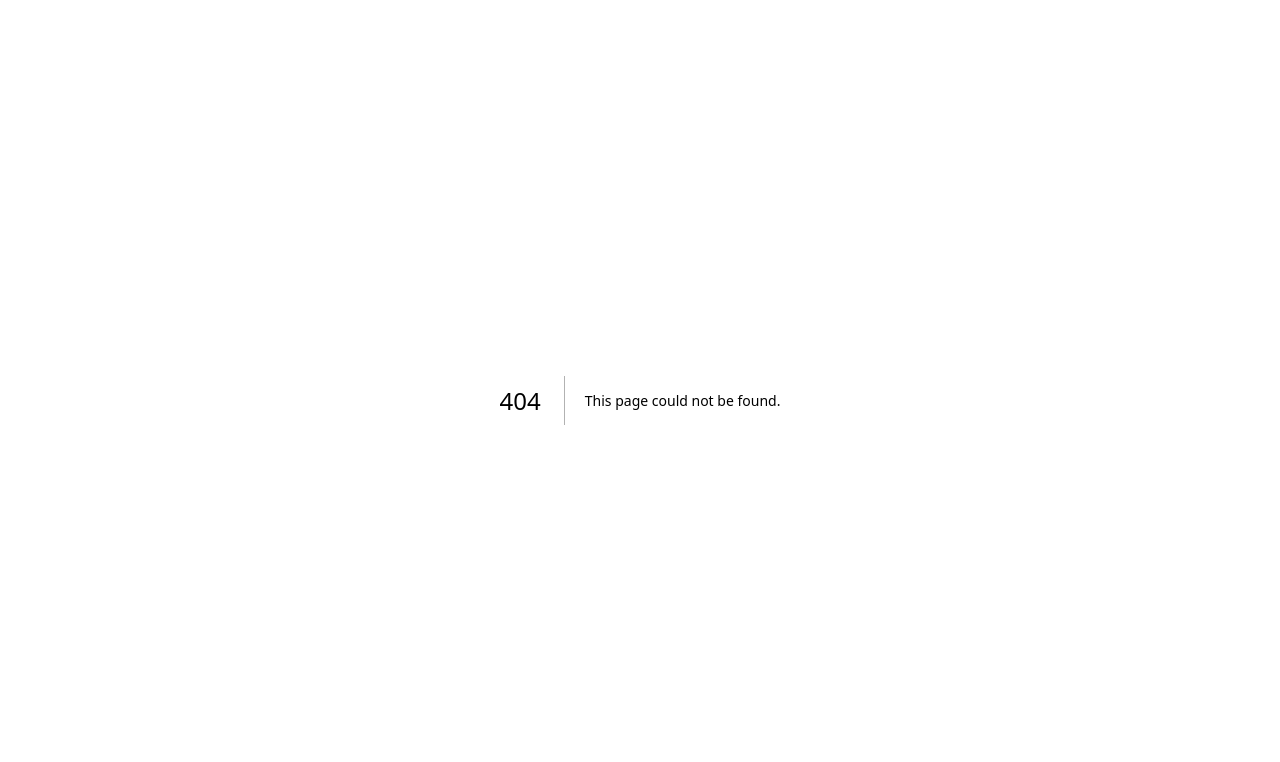
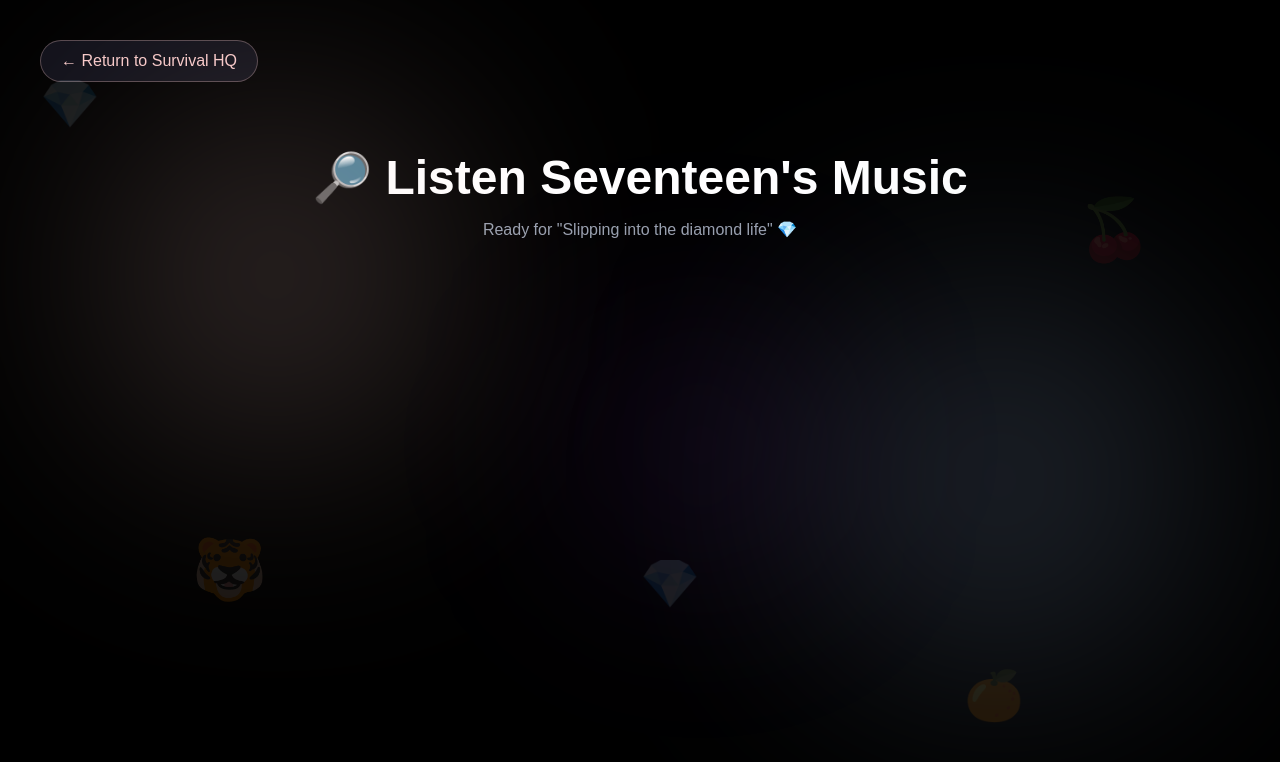
Before and after one commit to garima2511/GoSe-Survival-Guide, a Next.js app: page /music in a window 1280 px wide. Before the commit this address had no page. Shown: the top 762 px of the page. Built offline with nearby package versions, Linux system fonts and the light colour scheme.

Commit message:
feat(musicpage): add musics of 17

```diff
--- /dev/null
+++ b/app/music/page.tsx
@@ -0,0 +1,99 @@
+import Link from "next/link";
+export default function MusicPage() {
+    return (
+    <main className="min-h-screen bg-black text-white p-10">
+        <div className="mb-10">
+            <Link
+              href="/"
+              className="
+              inline-block
+              mb-8
+              px-5
+              py-2
+              rounded-full
+              bg-[#11111a]
+              border
+              border-[#F7CAC9]/30
+              text-[#F7CAC9]
+              hover:scale-105
+              hover:bg-[#F7CAC9]
+              hover:text-black
+              transition
+              "
+            >
+              ← Return to Survival HQ
+            </Link>
+
+          </div>
+
+        {/* Background Effects */}
+
+    <div className="absolute inset-0 overflow-hidden z-0 pointer-events-none">
+
+      <div className="
+        absolute
+        top-[100px]
+        left-[100px]
+        w-[350px]
+        h-[350px]
+        rounded-full
+        bg-[#F7CAC9]/20
+        blur-[120px]
+      "/>
+
+      <div className="
+        absolute
+        bottom-[120px]
+        right-[80px]
+        w-[400px]
+        h-[400px]
+        rounded-full
+        bg-[#91A8D0]/20
+        blur-[120px]
+      "/>
+
+      <div className="
+        absolute
+        top-[40%]
+        left-[45%]
+        w-[250px]
+        h-[250px]
+        rounded-full
+        bg-purple-500/10
+        blur-[100px]
+      "/>
+
+      <div className="absolute top-20 left-10 text-5xl opacity-10">
+        💎
+      </div>
+
+      <div className="absolute top-[25%] right-[10%] text-6xl opacity-10">
+        🍒
+      </div>
+
+      <div className="absolute bottom-[25%] left-[15%] text-6xl opacity-10">
+        🐯
+      </div>
+
+      <div className="absolute bottom-20 right-[20%] text-5xl opacity-10">
+        🍊
+      </div>
+
+      <div className="absolute top-[70%] left-[50%] text-5xl opacity-10">
+        💎
+      </div>
+
+    </div>
+
+
+      <h1 className="text-5xl text-center font-bold">
+        🔎 Listen Seventeen's Music
+      </h1>
+
+      <p className="text-center text-gray-400 mt-4">
+        Ready for "Slipping into the diamond life" 💎
+      </p>
+
+    </main>
+  );
+}
--- a/app/page.tsx
+++ b/app/page.tsx
@@ -190,8 +190,9 @@ export default function Home() {
           New fan? Veteran Carat? Choose wisely🧙🔮🥕.
         </p>
 
-        <div className="mt-10 grid md:grid-cols-3 gap-6">
+        <div className="mt-10 grid grid-cols-1 md:grid-cols-2 xl:grid-cols-4 gap-6">
 
+        {/*Members Card*/}
           <Link
             href="/members"
             className="
@@ -260,6 +261,8 @@ export default function Home() {
 
           </Link>
 
+          {/*Episodes Card*/}
+
           <Link
             href="/episodes"
             className="
@@ -327,6 +330,7 @@ export default function Home() {
 
           </Link>
 
+          {/*Chaos Zone*/}
 
           <Link
             href="/chaos-zone"
@@ -349,6 +353,7 @@ export default function Home() {
             duration-500
             "
           >
+
             <div
             className="
             absolute
@@ -395,6 +400,77 @@ export default function Home() {
 
           </Link>
 
+          {/*Music Card*/}
+
+          <Link
+            href="/music"
+            className="
+            group
+            relative
+            overflow-hidden
+            rounded-[30px]
+            p-8
+            bg-[#11111a]/80
+            border border-[#F7CAC9]/30
+            backdrop-blur-md
+            shadow-[0_0_25px_rgba(247,202,201,0.15)]
+
+            hover:scale-105
+            hover:-translate-y-2
+            hover:border-[#F7CAC9]
+
+            transition-all
+            duration-500
+            "
+          >
+
+            <div
+            className="
+            absolute
+            inset-0
+            opacity-0
+            group-hover:opacity-100
+            transition
+            duration-700
+            bg-gradient-to-br
+            from-white/5
+            to-transparent
+            "/>
+
+            <div className="text-5xl mb-4">💥</div>
+
+            <h3 className="text-2xl font-bold text-purple-300">
+              🎵 Music Survival Guide
+            </h3>
+
+            <p className="mt-3 text-gray-400">
+              New CARAT detected? Start emotional damage here.
+            </p>
+
+            <p className="mt-5 text-sm opacity-70">
+              Difficulty: 💗💗💗
+            </p>
+
+            <p
+            className="
+            mt-5
+            text-xs
+            text-purple-300
+            opacity-0
+            translate-y-2
+            group-hover:opacity-100
+            group-hover:translate-y-0
+            transition-all
+            duration-500
+            italic
+            "
+          >
+            ⚠ You may suddenly develop 17 favorite songs.
+          </p>
+
+          </Link>
+
+
         </div>
 
       </section>
```
